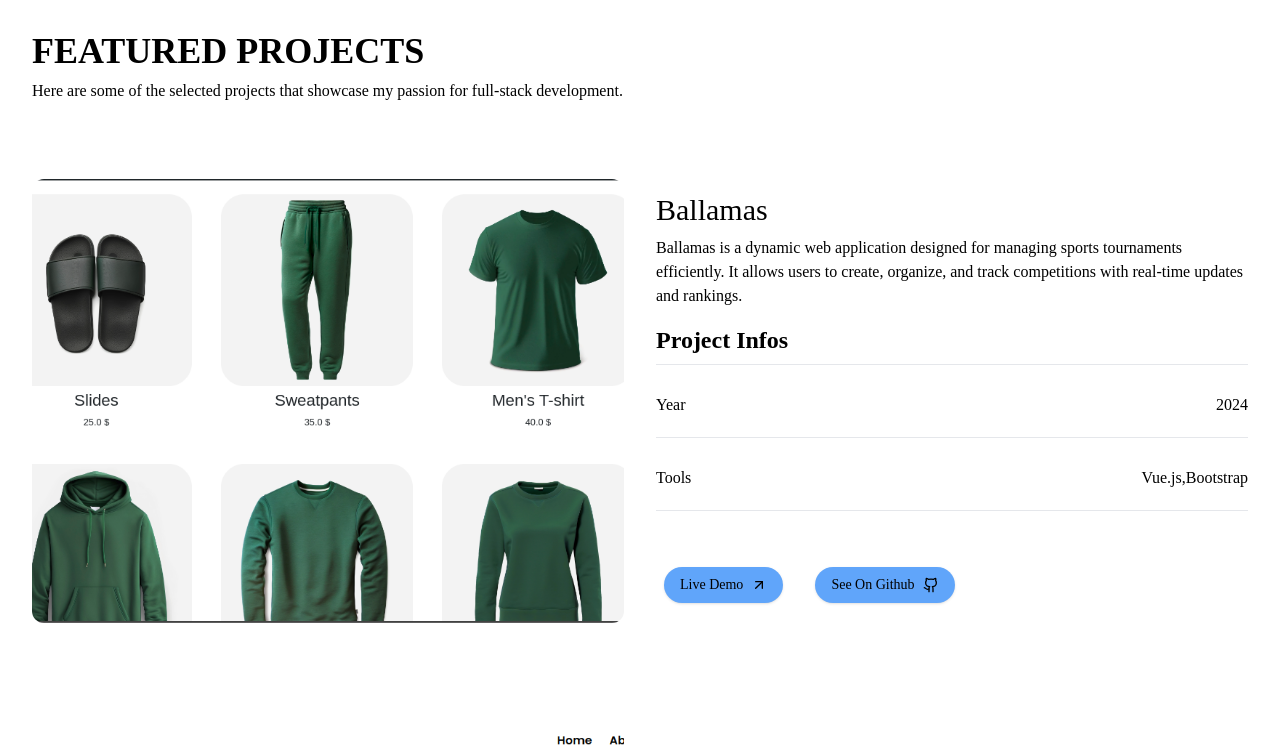
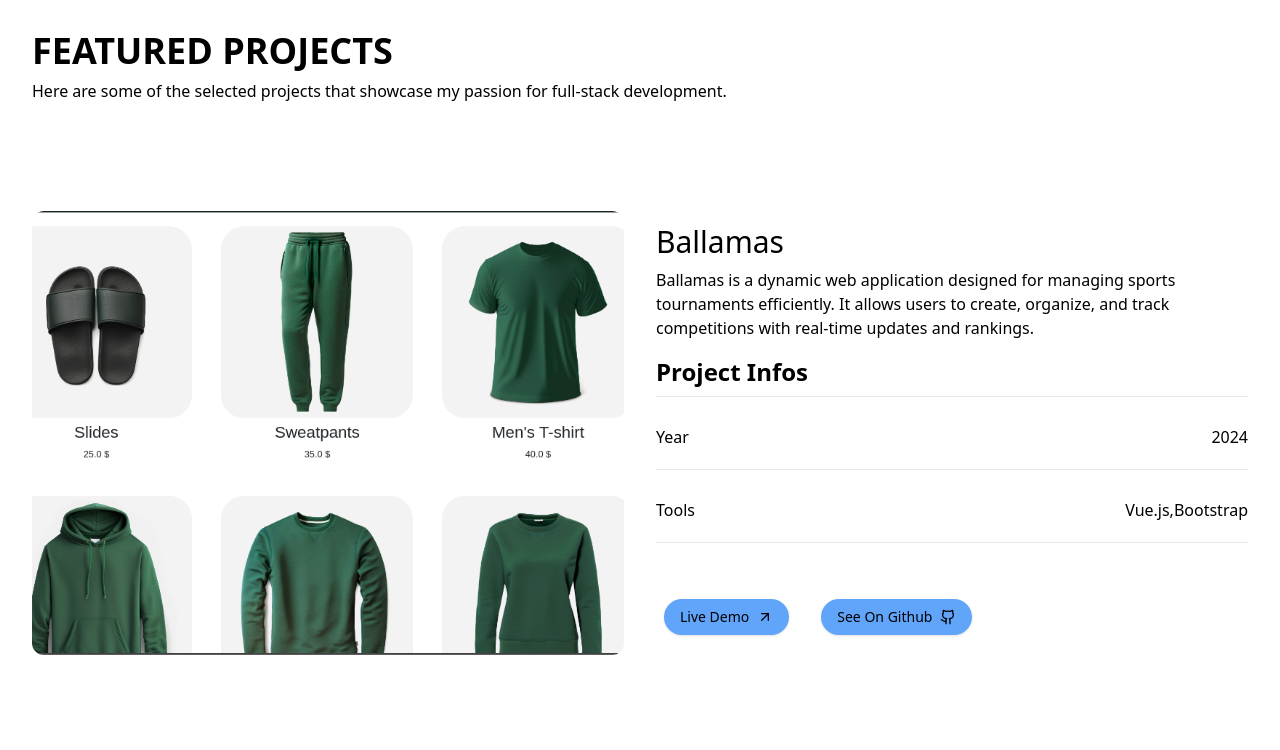
Before and after one commit to Lafiasabigado/Lafia-Portfolio, a Next.js app: page / in a window 1280 px wide. Shown: the part 920-1670 px from the top of the page. Built offline with nearby package versions, Linux system fonts and the light colour scheme.

Commit message:
my projects section

```diff
--- a/app/globals.css
+++ b/app/globals.css
@@ -2,11 +2,7 @@
 @tailwind components;
 @tailwind utilities;
 
-@layer base {
-  html {
-    font-family: "Archivo", serif;
-  }
-}
+
 
 html.dark {
   background-color: #111827;
@@ -17,13 +13,3 @@ html.light {
   background-color: white;
   color: black;
 }
-
-
-.roboto{
-  font-family: "Roboto", serif;
-  font-optical-sizing: auto;
-  font-weight: 400;
-  font-style: normal;
-  font-variation-settings:
-    "wdth" 100;
-}
--- a/app/layout.tsx
+++ b/app/layout.tsx
@@ -1,5 +1,5 @@
 import type { Metadata } from "next";
-import { Geist, Geist_Mono } from "next/font/google";
+import { Geist, Geist_Mono, Archivo, Poppins, Inter } from "next/font/google";
 import "./globals.css";
 import Nav from "./components/Nav";
 import { ThemeProvider } from "./components/theme-provider"
@@ -11,9 +11,26 @@ const geistSans = Geist({
   subsets: ["latin"],
 });
 
+const inter = Inter({
+  variable: "--font-inter",
+  subsets: ["latin"],
+});
+
 const geistMono = Geist_Mono({
   variable: "--font-geist-mono",
   subsets: ["latin"],
+});
+
+const poppins = Poppins({
+  variable: "--font-poppins",
+  subsets: ["latin"],
+  weight: ["400", "600", "700"],
+});
+
+const archivo = Archivo({
+  variable: "--font-archivo",
+  subsets: ["latin"],
+  weight: ["400", "600", "700"],
 });
 
 export const metadata: Metadata = {
@@ -32,7 +49,7 @@ export default function RootLayout({
   return (
     <html lang="en" className="dark scroll-smooth">
       <body
-        className={`${geistSans.variable} ${geistMono.variable} antialiased`}
+        className={` ${inter.variable} ${archivo.variable} ${geistMono.variable} antialiased`}
       >
         <ThemeProvider
             attribute="class"
--- a/app/projects/page.tsx
+++ b/app/projects/page.tsx
@@ -48,7 +48,7 @@ const Projects = () => {
         </div>
         <div className='max-w-7xl mx-auto px-4 sm:px-6 lg:px-8 pt-5'>
         {projects.map((project) => (
-          <div key={project.id} className='items-center grid grid-cols-1 md:grid-cols-2 lg:grid-cols-2 gap-4 sm:gap-8 py-8'>
+          <div key={project.id} className='items-center grid grid-cols-1 md:grid-cols-2 lg:grid-cols-2 gap-4 sm:gap-8 py-16'>
                 <div
                 className='py-4  transition-transform duration-300 ease-in-out hover:scale-105'
                 >
```
